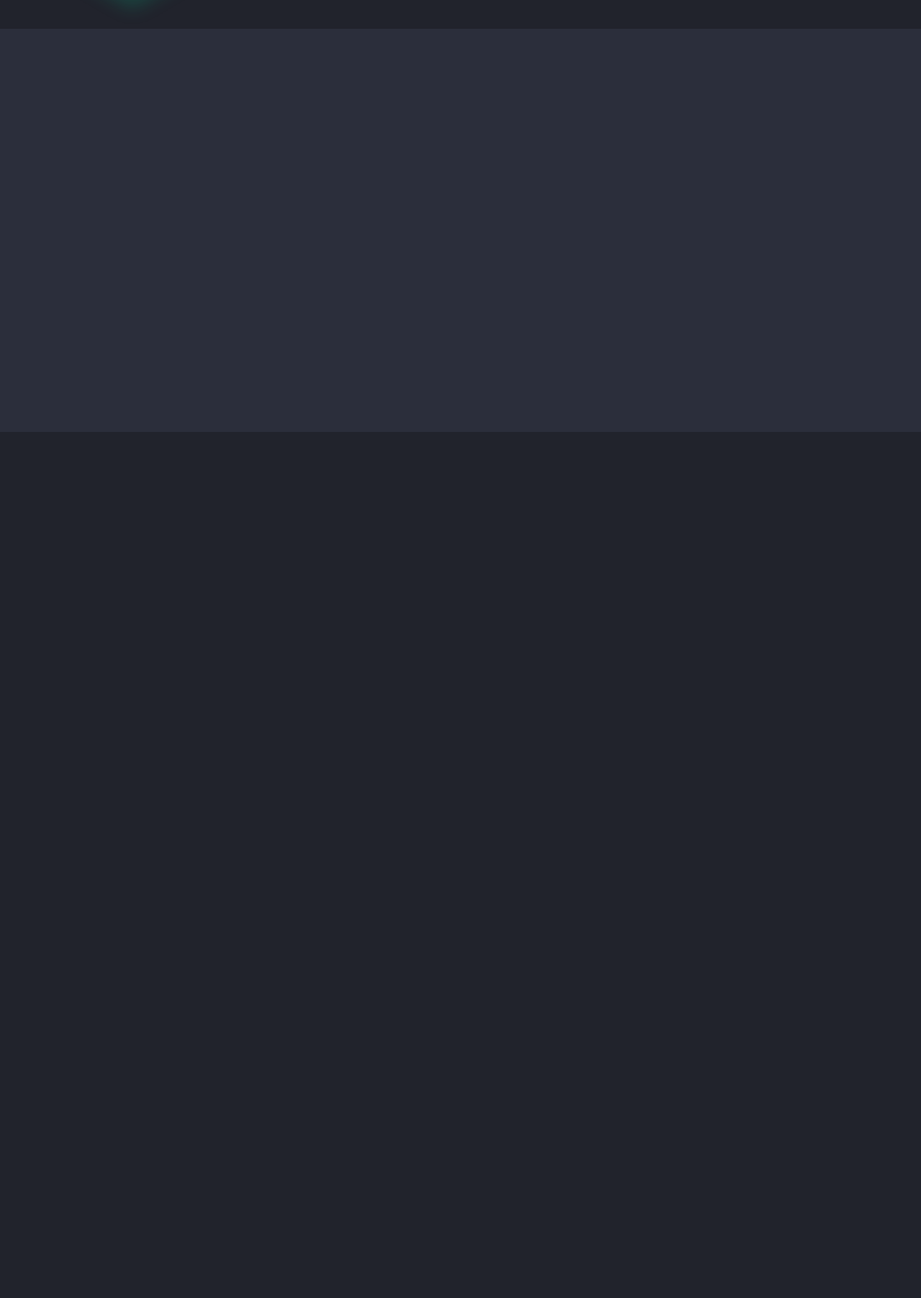
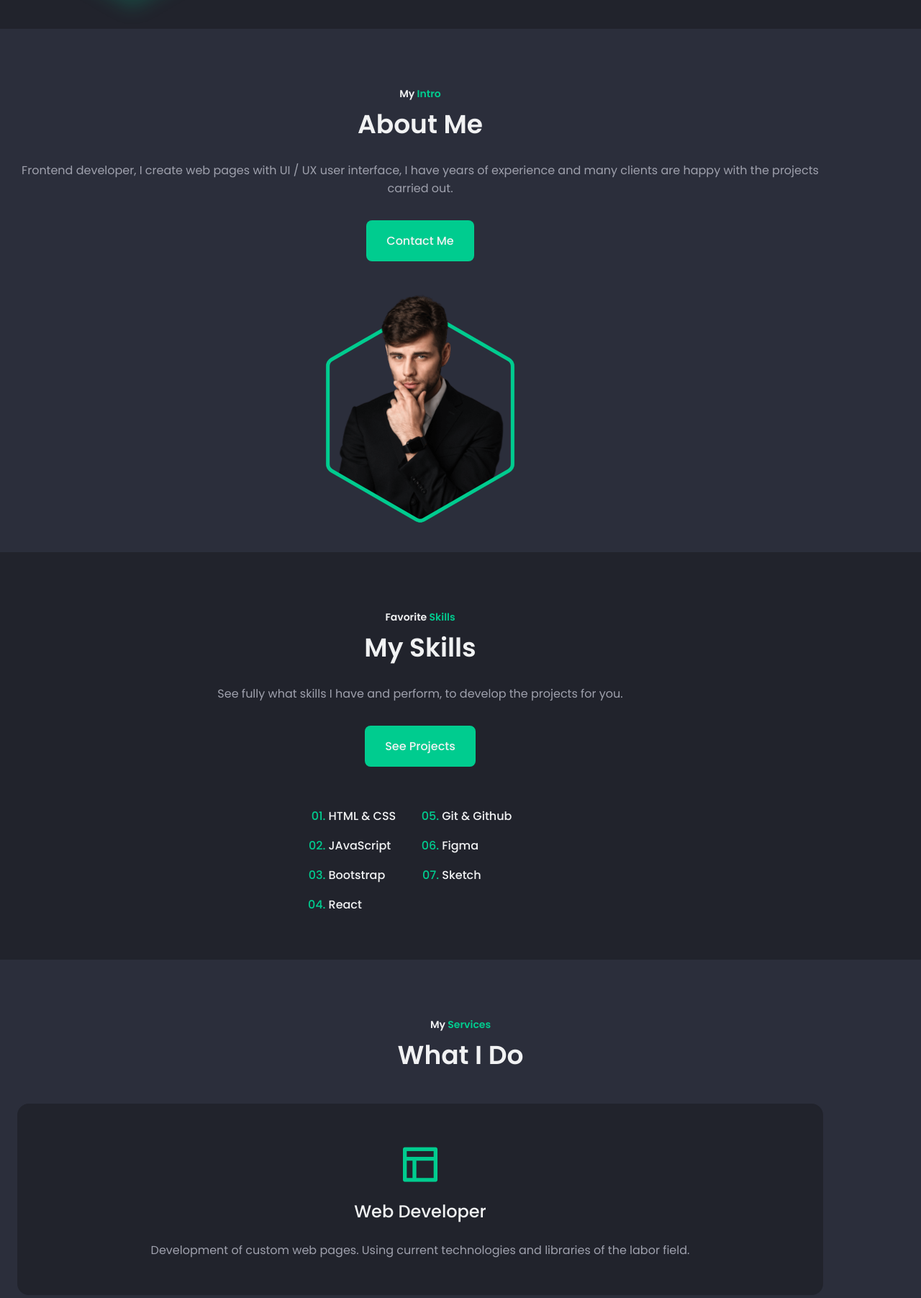
Before and after one commit to GuilhermeSalles/Site-Emerson-Recupera-de-Credito, a PHP site: page / in a window 1280 px wide. Shown: the part 842-2645 px from the top of the page at 72% size. Before the commit the page ends 1442 px from the top, so only its background shows below. Run offline with PHP 8.4, Linux system fonts and the light colour scheme; some libraries are stand-ins or nearby versions.

Commit message:
Alguns topicos prontos

```diff
--- a/responsive-portfolio-website/assets/css/styles.css
+++ b/responsive-portfolio-website/assets/css/styles.css
@@ -235,7 +235,22 @@ svg {
 }
 
 /* Add blur to header */
+.blur-header{
+  background-color: transparent;
+}
 
+.blur-header::after{
+  content: '';
+  position: absolute;
+  width: 1000%;
+  height: 100%;
+  background-color: hsla(0, 0%, 10%, .3);
+  backdrop-filter: blur(24px);
+  -wedkit-backdrop-filter: blur(24px);
+  top: 0;
+  left: 0;
+  z-index: -1;
+}
 
 /* Active link */
 
@@ -324,16 +339,174 @@ svg {
 }
 
 /*=============== ABOUT ===============*/
+.about__container{
+  row-gap: 2.5rem;
+}
 
+.about__data{
+  text-align: center;
+}
 
+.about__description{
+  margin-bottom: 2rem;
+}
+
+.about__image{
+  justify-self: center;
+}
+
+.about__blob{
+  width: 302px;
+}
+
+.about__blob path{
+  stroke: var(--first-color);
+}
 /*=============== SKILLS ===============*/
+.skills{
+  background-color: var(--container-color);
+}
 
+.skills__container{
+  padding-bottom: 2rem;
+  row-gap: 3.5rem;
+}
+
+.skills__data{
+  text-align: center;
+}
+
+.skills__description{
+  margin-bottom: 2rem;
+}
+
+.skills__content,
+.skills__group{
+  display: grid;
+}
+
+.skills__content{
+  grid-template-columns: repeat(2, max-content);
+  column-gap: 4rem;
+  justify-content: center;
+  align-items: baseline;
+}
+
+.skills__group{
+  row-gap: 1rem;
+  list-style: decimal-leading-zero;
+}
+
+.skills__item{
+  font-weight: var(--font-medium);
+  color: var(--title-color);
+}
+
+.skills__item::marker{
+  color: var(--first-color);
+}
 
 /*=============== SERVICES ===============*/
+.services__container{
+  row-gap: 2rem;
+  padding-block: 1rem;
+}
 
+.services__card{
+  text-align: center;
+  background-color: var(--container-color);
+  padding: 3rem 1.25rem;
+  border-radius: 1rem;
+  border: 2px solid var(--container-color);
+  transition: border .4s;
+}
+
+.services__icon{
+  display: block;
+  font-size: 4rem;
+  color: var(--first-color);
+  margin-bottom: .75rem;
+}
+
+.services__title{
+  font-size: var(--h2-font-size);
+  margin-bottom: 1.5rem;
+}
+
+.services__card:hover{
+  border: 2px solid var(--first-color);
+}
 
 /*=============== PROJECTS ===============*/
+.projects{
+  background-color: var(--container-color);
+}
 
+.projects__container{
+  row-gap: 2rem;
+  justify-content: center;
+  padding-block: 1rem;
+}
+
+.projects__card{
+  position: relative;
+  border-radius: 1rem;
+  overflow: hidden;
+}
+
+.projects__img{
+  width: 100%;
+  height: 100%;
+}
+
+.projects__modal{
+  position: absolute;
+  left: 0;
+  bottom: -100%;
+  width: 100%;
+  height: 100%;
+  background: linear-gradient(180deg,
+                              hsla(0, 0%, 0%, 0) 0%, hsla(var(--hue), 70%, 40%, .8) 120%);
+  backdrop-filter: blur(4px);
+  -webkit-backdrop-filter: blur(4px);
+  border-radius: 1rem;
+  display: flex;
+  flex-direction: column;
+  align-items: center;
+  justify-content: center;
+  transition: bottom .4s;
+}
+
+.projects__subtitle,
+.projects__button{
+  color: var(--title-color);
+  font-size: var(--small-font-size);
+}
+
+.projects__subtitle{
+  display: block;
+  margin-bottom: .25rem;
+}
+
+.projects__title{
+  font-size: var(--h2-font-size);
+  margin-bottom: .75rem;
+}
+
+.projects__button{
+  display: flex;
+  align-items: center;
+  column-gap: .5rem;
+  font-weight: var(--font-medium);
+}
+
+.projects__button i{
+  font-size: 1.25rem;
+}
+
+.projects__card:hover .projects__modal{
+  bottom: 0;
+}
 
 /*=============== CONTACT ===============*/
 
--- a/responsive-portfolio-website/assets/js/main.js
+++ b/responsive-portfolio-website/assets/js/main.js
@@ -1,42 +1,45 @@
 /*=============== SHOW MENU ===============*/
-const navMenu = document.getElementById('nav-menu'),
-    navToggle = document.getElementById('nav-toggle'),
-    navClose = document.getElementById('nav-close')
+const navMenu = document.getElementById("nav-menu"),
+  navToggle = document.getElementById("nav-toggle"),
+  navClose = document.getElementById("nav-close");
 
 /* Menu show */
 if (navToggle) {
-    navToggle.addEventListener('click', () => {
-        navMenu.classList.add('show-menu');
-    })
+  navToggle.addEventListener("click", () => {
+    navMenu.classList.add("show-menu");
+  });
 }
 
 /* Menu hidden */
 if (navClose) {
-    navClose.addEventListener('click', () => {
-        navMenu.classList.remove('show-menu');
-    })
+  navClose.addEventListener("click", () => {
+    navMenu.classList.remove("show-menu");
+  });
 }
 /*=============== REMOVE MENU MOBILE ===============*/
-const navLink = document.querySelectorAll('.nav__link')
+const navLink = document.querySelectorAll(".nav__link");
 
 const linkAction = () => {
-    const navMenu = document.getElementById('nav-menu')
-    // When we click on each nav__link, we remove the show-menu class
-    navMenu.classList.remove('show-menu')
-}
-navLink.forEach(n => n.addEventListener('click', linkAction))
-
+  const navMenu = document.getElementById("nav-menu");
+  // When we click on each nav__link, we remove the show-menu class
+  navMenu.classList.remove("show-menu");
+};
+navLink.forEach((n) => n.addEventListener("click", linkAction));
 
 /*=============== ADD BLUR TO HEADER ===============*/
-
+const blurHeader = () => {
+  const header = document.getElementById("header");
+  // When the scroll is greater than 50 viewport height, add the blur-header class to the header tag
+  this.scrollY >= 50
+    ? header.classList.add("blur-header")
+    : header.classList.remove("blur-header");
+};
+window.addEventListener("scroll", blurHeader);
 
 /*=============== EMAIL JS ===============*/
 
-
 /*=============== SHOW SCROLL UP ===============*/
-
 
 /*=============== SCROLL SECTIONS ACTIVE LINK ===============*/
 
-
 /*=============== SCROLL REVEAL ANIMATION ===============*/
--- a/responsive-portfolio-website/index.html
+++ b/responsive-portfolio-website/index.html
@@ -122,31 +122,31 @@
                      170.822C508.583 175.109 513.157 183.032 513.157 191.606V438.894C513.157
                      447.468 508.583 455.391 501.157 459.678L287 583.322C279.574 587.609 270.426
                      587.609 263 583.322L48.843 459.678C41.4174 455.391 36.843 447.468 36.843
-                     438.894V191.606C36.843 183.032 41.4174 175.109 48.843 170.822L263 47.1782Z"/>
+                     438.894V191.606C36.843 183.032 41.4174 175.109 48.843 170.822L263 47.1782Z" />
                   </mask>
                   <g mask="url(#maskBlob)">
                      <path d="M263 47.1782C270.426 42.891 279.574 42.891 287 47.1782L501.157
                      170.822C508.583 175.109 513.157 183.032 513.157 191.606V438.894C513.157
                      447.468 508.583 455.391 501.157 459.678L287 583.322C279.574 587.609 270.426
                      587.609 263 583.322L48.843 459.678C41.4174 455.391 36.843 447.468 36.843
-                     438.894V191.606C36.843 183.032 41.4174 175.109 48.843 170.822L263 47.1782Z"/>
+                     438.894V191.606C36.843 183.032 41.4174 175.109 48.843 170.822L263 47.1782Z" />
 
-                     <rect x="37" width="476" height="630" fill="url(#pattern0)"/>
+                     <rect x="37" width="476" height="630" fill="url(#pattern0)" />
                   </g>
 
-                  <rect x="37" width="476" height="300" fill="url(#pattern1)"/>
+                  <rect x="37" width="476" height="300" fill="url(#pattern1)" />
 
                   <defs>
                      <pattern id="pattern0" patternContentUnits="objectBoundingBox" width="1" height="1">
-                        <use href="#imageBlob" transform="matrix(0.00143057 0 0 0.00108108 0.0404062 0)"/>
+                        <use href="#imageBlob" transform="matrix(0.00143057 0 0 0.00108108 0.0404062 0)" />
                      </pattern>
 
                      <pattern id="pattern1" patternContentUnits="objectBoundingBox" width="1" height="1">
-                        <use href="#imageBlob" transform="matrix(0.00143057 0 0 0.00226984 0.0404062 0)"/>
+                        <use href="#imageBlob" transform="matrix(0.00143057 0 0 0.00226984 0.0404062 0)" />
                      </pattern>
 
                      <!-- Insert your profile (recommended size: 640 x 940) -->
-                     <image class="home__img" id="imageBlob" width="640" height="925" href="assets/img/perfil.png"/>
+                     <image class="home__img" id="imageBlob" width="640" height="925" href="assets/img/perfil.png" />
                   </defs>
                </svg>
             </div>
@@ -156,21 +156,278 @@
 
       <!--==================== ABOUT ====================-->
       <section class="about section" id="about">
+         <div class="about__container container grid">
+            <div class="about__data">
+               <h3 class="section__subtitle">
+                  My <span>Intro</span>
+               </h3>
 
+               <h2 class="section__title">
+                  About Me
+               </h2>
+
+               <p class="about__description">
+                  Frontend developer, I create web pages with
+                  UI / UX user interface, I have years of
+                  experience and many clients are happy with the
+                  projects carried out.
+               </p>
+
+               <a href="#contact" class="button">Contact Me</a>
+            </div>
+            <div class="about__image">
+               <svg class="about__blob" viewBox="0 0 550 592" fill="none" xmlns="http://www.w3.org/2000/svg">
+                  <mask id="maskBorder" mask-type="alpha">
+                     <path d="M263 48.1782C270.426 43.891 279.574 43.891 287 48.1782L501.157
+                     171.822C508.583 176.109 513.157 184.032 513.157 192.606V439.894C513.157
+                     448.468 508.583 456.391 501.157 460.678L287 584.322C279.574 588.609
+                     270.426 588.609 263 584.322L48.843 460.678C41.4174 456.391 36.843 448.468 36.843
+                     439.894V192.606C36.843 184.032 41.4174 176.109 48.843 171.822L263 48.1782Z" fill="black" />
+                  </mask>
+                  <g mask="url(#maskBorder)">
+                     <rect x="37" width="476" height="630" fill="url(#pattern2)" />
+
+                     <path d="M285 51.6423L499.157 175.286C505.345 178.859 509.157 185.461 509.157
+                     192.606V439.894C509.157 447.039 505.345 453.641 499.157 457.214L285
+                     580.858C278.812 584.43 271.188 584.43 265 580.858L50.843 457.214C44.655 453.641
+                     40.843 447.039 40.843 439.894V192.606C40.843 185.461 44.655 178.859 50.843
+                     175.286L265 51.6423C271.188 48.0697 278.812 48.0696 285 51.6423Z" stroke="black"
+                        stroke-width="10" />
+                  </g>
+
+                  <rect x="37" width="476" height="300" fill="url(#pattern3)" />
+
+                  <defs>
+                     <pattern id="pattern2" patternContentUnits="objectBoundingBox" width="1" height="1">
+                        <use href="#imageBorder" transform="matrix(0.00143057 0 0 0.00108108 0.0404062 0)" />
+                     </pattern>
+
+                     <pattern id="pattern3" patternContentUnits="objectBoundingBox" width="1" height="1">
+                        <use href="#imageBorder" transform="matrix(0.00143057 0 0 0.00226984 0.0404062 0)" />
+                     </pattern>
+
+                     <!-- Insert your profile (recommended size: 640 x 940) -->
+                     <image class="about_img" id="imageBorder" width="640" height="940" href="assets/img/perfil.png" />
+                  </defs>
+               </svg>
+            </div>
+         </div>
       </section>
 
       <!--==================== SKILLS ====================-->
       <section class="skills section">
+         <div class="skills__container container grid">
+            <div class="skills__data">
+               <h3 class="section__subtitle">
+                  Favorite <span>Skills</span>
+               </h3>
+
+               <h2 class="section__title">
+                  My Skills
+               </h2>
+
+               <p class="skills__description">
+                  See fully what skills I have and perform,
+                  to develop the projects for you.
+               </p>
+               <a href="#projects" class="button">See Projects</a>
+            </div>
+
+            <div class="skills__content">
+               <ol class="skills__group">
+                  <li class="skills__item">HTML & CSS</li>
+                  <li class="skills__item">JAvaScript</li>
+                  <li class="skills__item">Bootstrap</li>
+                  <li class="skills__item">React</li>
+               </ol>
+
+               <ol class="skills__group" start="5">
+                  <li class="skills__item">Git & Github</li>
+                  <li class="skills__item">Figma</li>
+                  <li class="skills__item">Sketch</li>
+               </ol>
+            </div>
+
+         </div>
 
       </section>
 
       <!--==================== SERVICES ====================-->
       <section class="services section" id="services">
+         <h3 class="section__subtitle">
+            My <span>Services
+         </h3>
 
+         <h2 class="section__title">
+            What I Do
+         </h2>
+
+         <div class="services__container container grid">
+
+            <article class="services__card">
+               <i class="ri-layout-3-line services__icon"></i>
+               <h2 class="services__title">
+                  Web Developer
+               </h2>
+               <p class="services__description">
+                  Development of custom web pages.
+                  Using current technologies and
+                  libraries of the labor field.
+               </p>
+            </article>
+
+            <article class="services__card">
+               <i class="ri-pantone-line services__icon"></i>
+               <h2 class="services__title">
+                  UI/UX Designer
+               </h2>
+               <p class="services__description">
+                  I offer design of web interfaces and
+                  mobile applications, design made in
+                  figma, adobe xd and sketch.
+               </p>
+            </article>
+
+            <article class="services__card">
+               <i class="ri-pen-nib-line services__icon"></i>
+               <h2 class="services__title">
+                  Graphic Design
+               </h2>
+               <p class="services__description">
+                  I make designs at the client's request,
+                  banner design, posters, digital
+                  designs among others.
+               </p>
+            </article>
+
+         </div>
       </section>
 
       <!--==================== PROJECTS ====================-->
       <section class="projects section" id="projects">
+         <h3 class="section__subtitle">
+            My <span>Jobs</span>
+         </h3>
+
+         <h2 class="section__title">
+            Recent Projects
+         </h2>
+
+         <div class="projetcs__container container grid">
+            <article class="projects__card">
+               <img src="assets/img/project-img-1.jpg" alt="projects image" class="projects__img">
+
+               <div class="projects__modal">
+                  <span class="projects__subtitle">
+                     Web
+                  </span>
+
+                  <h2 class="prjects__title">
+                     Modern website
+                  </h2>
+
+                  <a href="" class="projects__button">
+                     View demo <i class="ri-external-link-line"></i>
+                  </a>
+               </div>
+
+            </article>
+
+            <article class="projects__card">
+               <img src="assets/img/project-img-2.jpg" alt="projects image" class="projects__img">
+
+               <div class="projects__modal">
+                  <span class="projects__subtitle">
+                     Web
+                  </span>
+
+                  <h2 class="prjects__title">
+                     Modern website
+                  </h2>
+
+                  <a href="" class="projects__button">
+                     View demo <i class="ri-external-link-line"></i>
+                  </a>
+               </div>
+
+            </article>
+
+            <article class="projects__card">
+               <img src="assets/img/project-img-3.jpg" alt="projects image" class="projects__img">
+
+               <div class="projects__modal">
+                  <span class="projects__subtitle">
+                     Web
+                  </span>
+
+                  <h2 class="prjects__title">
+                     Modern website
+                  </h2>
+
+                  <a href="" class="projects__button">
+                     View demo <i class="ri-external-link-line"></i>
+                  </a>
+               </div>
+
+            </article>
+
+            <article class="projects__card">
+               <img src="assets/img/project-img-4.jpg" alt="projects image" class="projects__img">
+
+               <div class="projects__modal">
+                  <span class="projects__subtitle">
+                     Web
+                  </span>
+
+                  <h2 class="prjects__title">
+                     Modern website
+                  </h2>
+
+                  <a href="" class="projects__button">
+                     View demo <i class="ri-external-link-line"></i>
+                  </a>
+               </div>
+
+            </article>
+
+            <article class="projects__card">
+               <img src="assets/img/project-img-5.jpg" alt="projects image" class="projects__img">
+
+               <div class="projects__modal">
+                  <span class="projects__subtitle">
+                     Web
+                  </span>
+
+                  <h2 class="prjects__title">
+                     Modern website
+                  </h2>
+
+                  <a href="" class="projects__button">
+                     View demo <i class="ri-external-link-line"></i>
+                  </a>
+               </div>
+
+            </article>
+
+            <article class="projects__card">
+               <img src="assets/img/project-img-6.jpg" alt="projects image" class="projects__img">
+
+               <div class="projects__modal">
+                  <span class="projects__subtitle">
+                     Web
+                  </span>
+
+                  <h2 class="prjects__title">
+                     Modern website
+                  </h2>
+
+                  <a href="" class="projects__button">
+                     View demo <i class="ri-external-link-line"></i>
+                  </a>
+               </div>
+
+            </article>
+         </div>
 
       </section>
 
```
